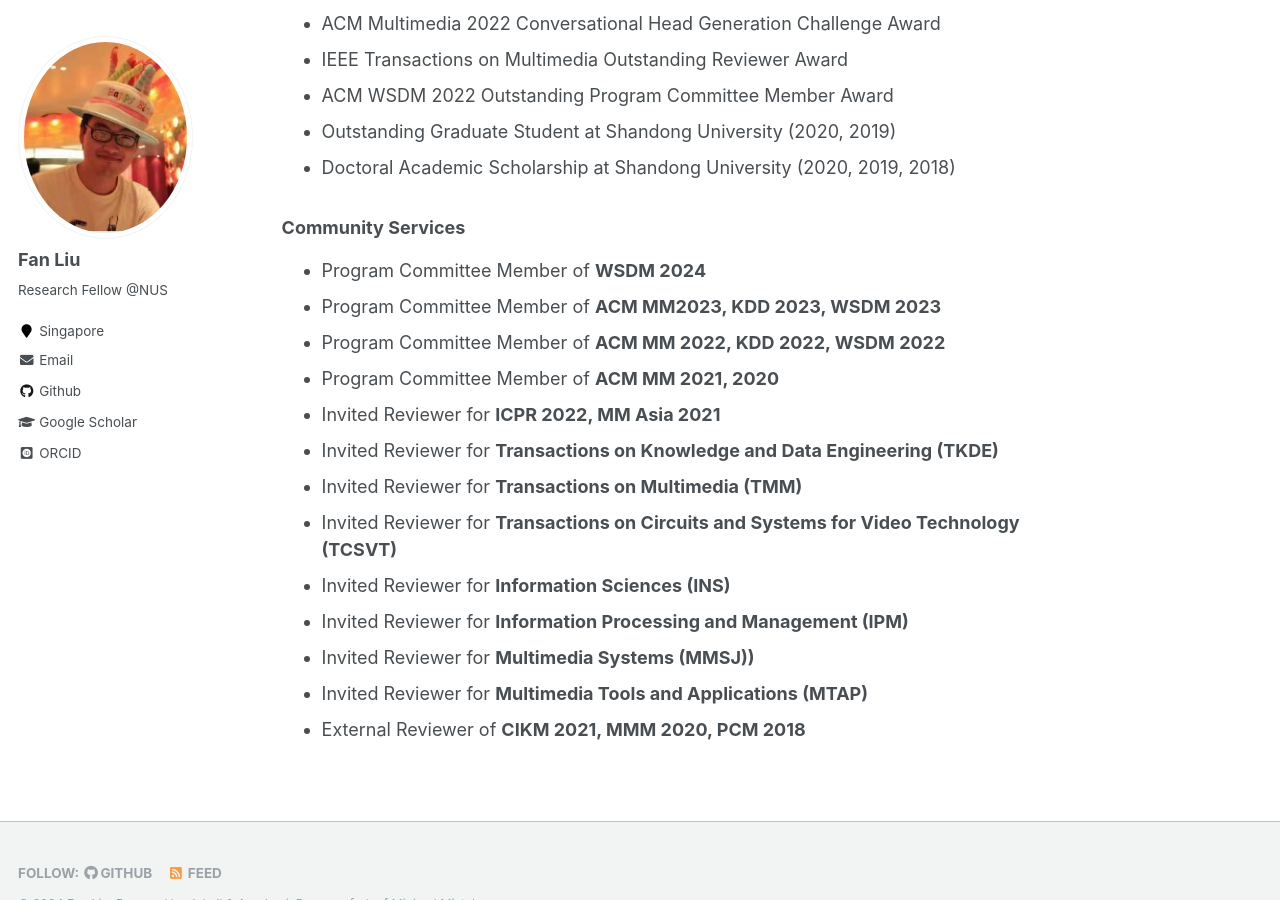
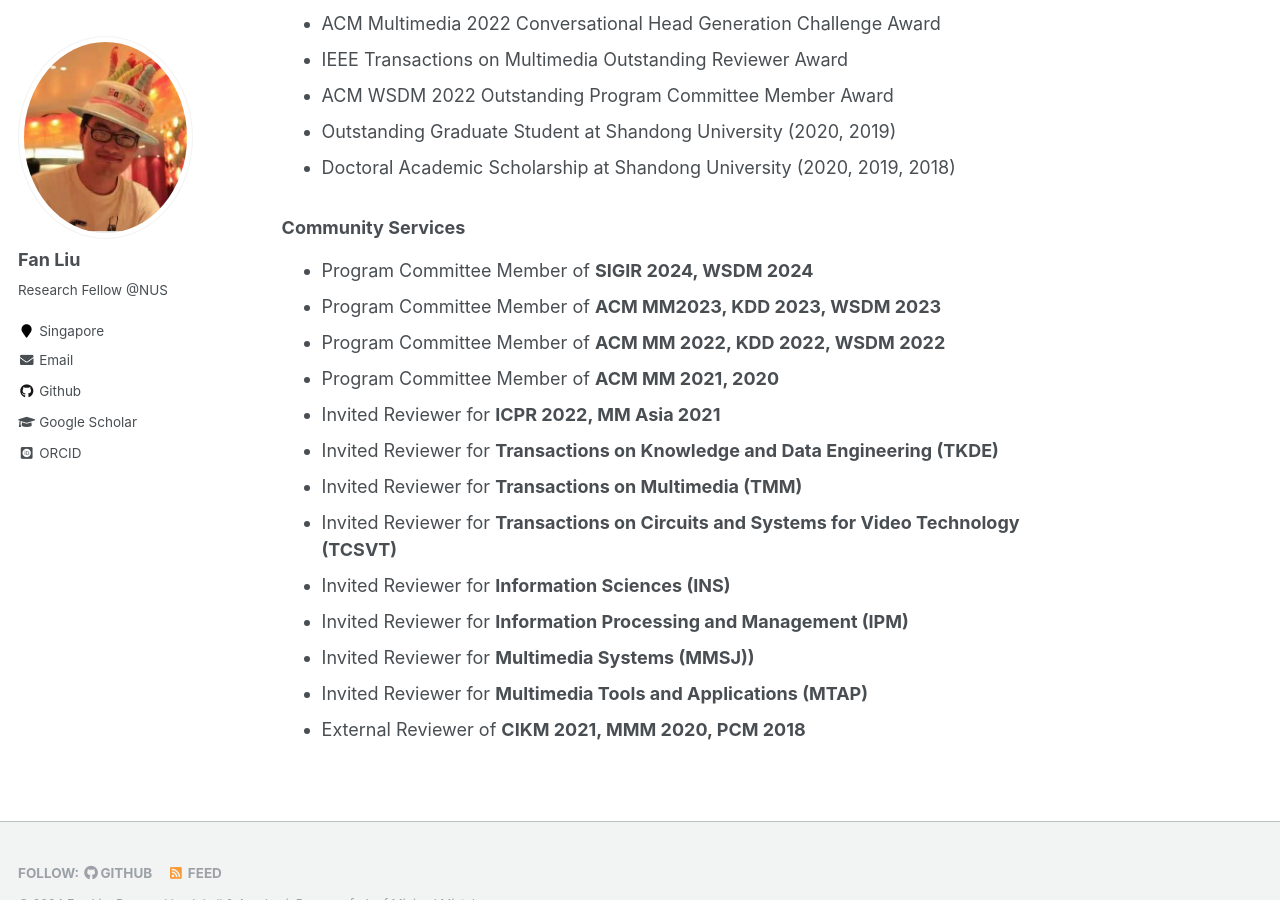
Before and after one commit to liufancs/liufancs.github.io, a Jekyll site: the page built from _pages/about.md, in a window 1280 px wide and 900 px high, scrolled down 2317 px. Built offline with Jekyll 4.4.1, drawn with Linux system fonts in a browser that asks for light colours; some web fonts are replaced.

Commit message:
Update about.md

```diff
--- a/_pages/about.md
+++ b/_pages/about.md
@@ -58,7 +58,7 @@ Recommendation. MM, 2023. [[Codes&Data](https://github.com/HuilinChenJN/SGFD)] [
 
 
 ### Community Services
-* Program Committee Member of **WSDM 2024**
+* Program Committee Member of **SIGIR 2024, WSDM 2024**
 * Program Committee Member of **ACM MM2023, KDD 2023, WSDM 2023**
 * Program Committee Member of **ACM MM 2022, KDD 2022, WSDM 2022**
 * Program Committee Member of **ACM MM 2021, 2020**
```
